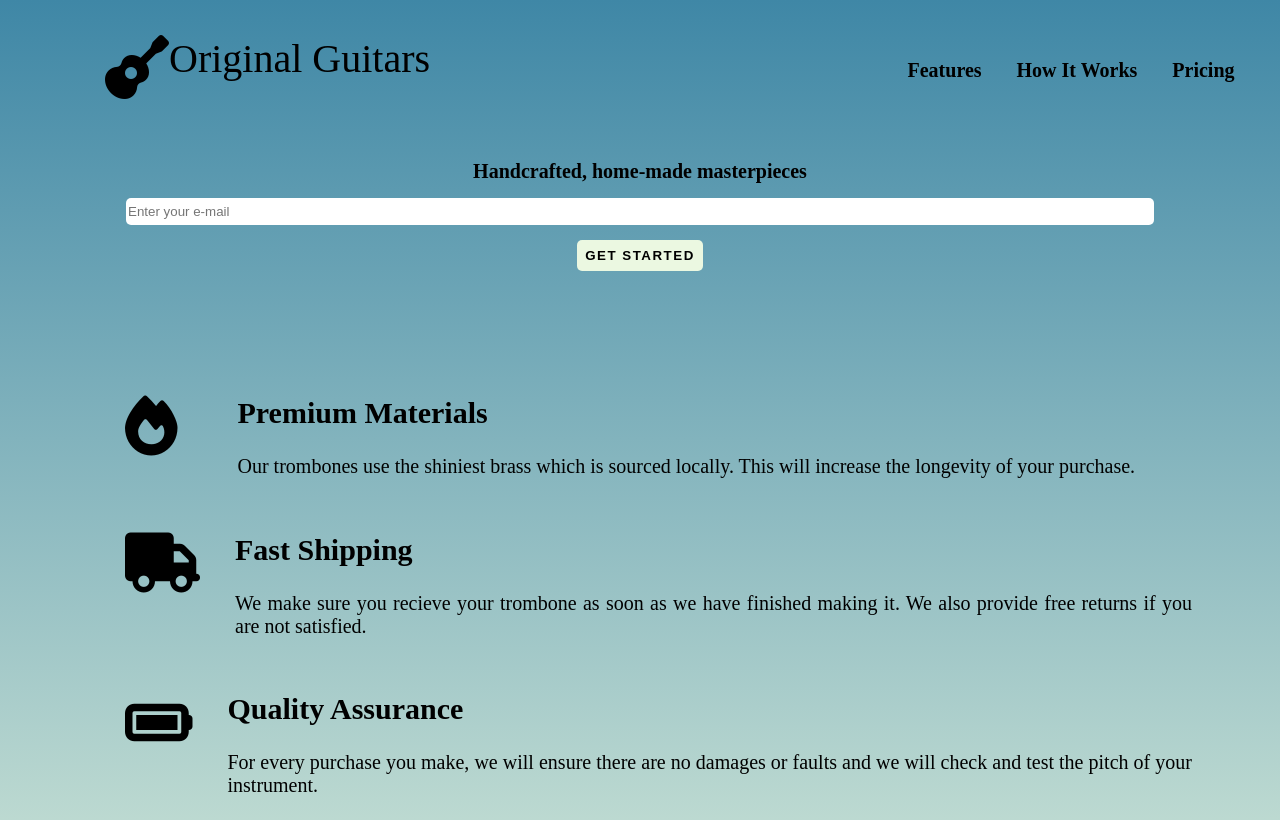
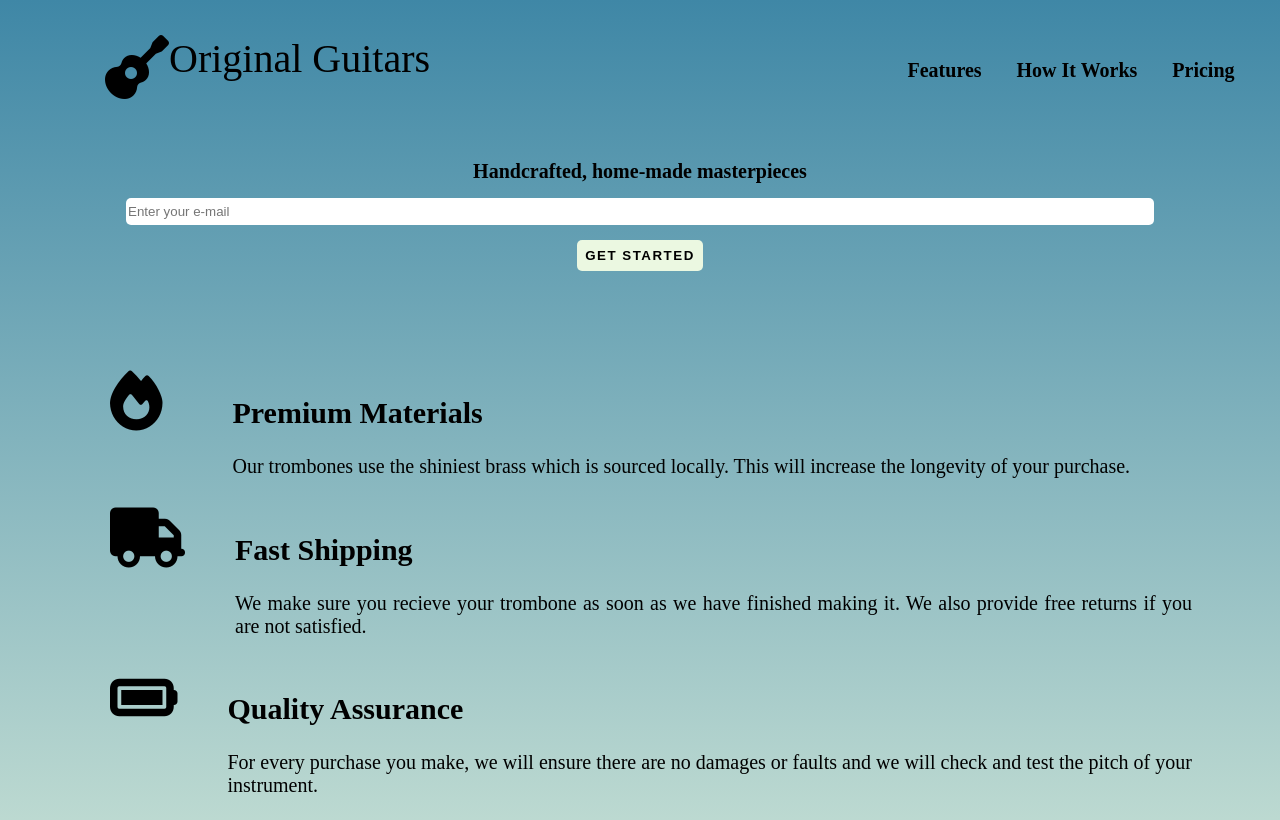
Before and after one commit to decobaccili/Guitar_Landing_Page, a plain HTML site: page index.html in a window 1280 px wide. Shown: the top 820 px of the page. Drawn offline with Linux system fonts and the light colour scheme.

Commit message:
update css

```diff
--- a/style.css
+++ b/style.css
@@ -71,9 +71,9 @@ body{
   justify-content: center;
 }
 
-.ft-icon{
-  position: relative;
-  left: -500px;
+
+.txt1{
+  margin-left: -5px;
 }
 
 .features-txt{
@@ -186,6 +186,7 @@ body{
 }
 
 
+
 .ft-icon{
   left: 15px;
   top: 25px;
```
